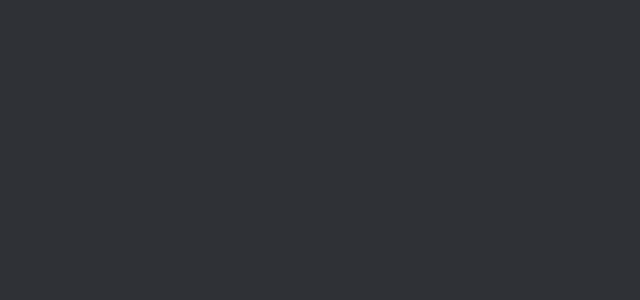
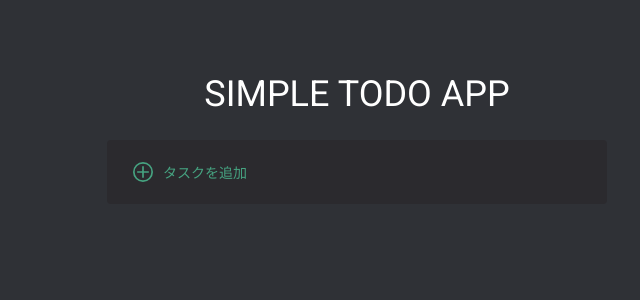
Before and after one commit to nt010/-tom-Tomu-Nakamura--frontend-basic-2023-todoapp, a React app: page / in a window 1280 px wide. Shown: the top 300 px of the page, without its empty margins (283-923 px from the left). Built offline with nearby package versions, Linux system fonts and the light colour scheme.

Commit message:
ひとまず完成

```diff
--- a/public/index.html
+++ b/public/index.html
@@ -11,7 +11,7 @@
       rel="stylesheet"
     />
 
-    <title>FrontendBasic2022 TodoApp</title>
+    <title>FrontendBasic2023 TodoApp</title>
   </head>
   <body>
     <div id="app"></div>
--- a/src/index.jsx
+++ b/src/index.jsx
@@ -1,4 +1,9 @@
+import React from "react";
 import ReactDOM from "react-dom";
+import { MainPage } from "./components/Pages/MainPage";
 import "./style.css";
 
-ReactDOM.render(<></>, document.getElementById("app"));
+ReactDOM.render(
+    <MainPage/>,
+    document.getElementById("app")
+);
```
